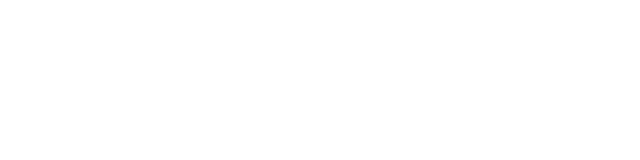
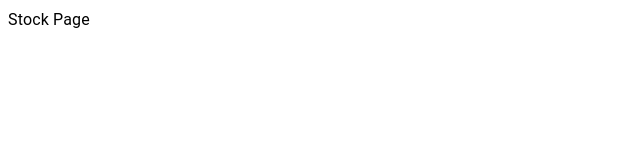
Before and after one commit to AustinWindley/StackWyrmsHackathon, a React (Create React App) app: page /stocks in a window 1280 px wide. Before the commit this address had no page. Shown: the top 160 px of the page, without its empty margins (0-640 px from the left). Built offline with nearby package versions, Linux system fonts and the light colour scheme.

Commit message:
Added pages to frontend

```diff
--- a/package.json
+++ b/package.json
@@ -6,6 +6,7 @@
   "dependencies": {
     "@emotion/react": "^11.14.0",
     "@emotion/styled": "^11.14.1",
+    "@mui/icons-material": "^7.3.8",
     "@mui/material": "^7.3.8",
     "@testing-library/dom": "^10.4.1",
     "@testing-library/jest-dom": "^6.9.1",
--- a/src/App.tsx
+++ b/src/App.tsx
@@ -1,11 +1,14 @@
 import { BrowserRouter, createBrowserRouter, Routes, Route } from "react-router"
 import Home from "./Home.tsx"
+import Stocks from "./Stocks.tsx"
 export default function App() {
   return (
     <BrowserRouter>
       <Routes>
         <Route path="/" element={<Home />} />
-
+        <Route path="/stocks" element={<Stocks />} />
+        {/* TODO: Implement Error Page */}
+        {/* <Route path="*" element={<ErrorPage />} /> */}
       </Routes>
     </BrowserRouter>
   )
--- /dev/null
+++ b/src/Stocks.tsx
@@ -0,0 +1,12 @@
+import { Box, Typography } from "@mui/material"
+
+
+export default function Stocks() {
+    return (
+        <Box>
+            <Typography>
+                Stock Page
+            </Typography>
+        </Box>
+    )
+}
```
Also changed, not shown: src/statics/Header.tsx (added, +8 -0 lines), src/account/Login.tsx (added), src/account/Profile.tsx (added), 1 other file (tests, documents, lock files or other folders).
